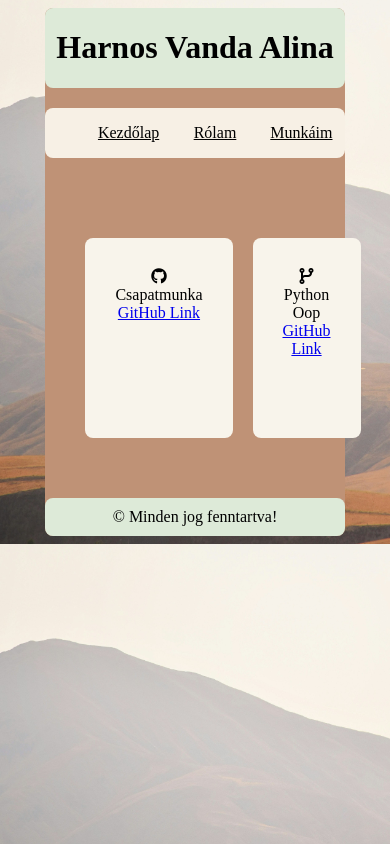
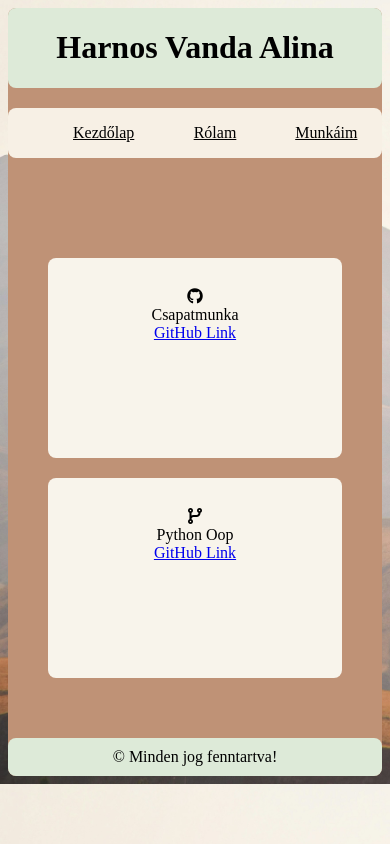
Before and after one commit to harnosvandaalina/portfolio, a plain HTML site: page munkaim.html in a window 390 px wide. Drawn offline with Linux system fonts and the light colour scheme.

Commit message:
mostmar reszponziv :)

```diff
--- a/stilus.css
+++ b/stilus.css
@@ -74,3 +74,24 @@ footer{
     transform: translateY(-5px);
     transition: transform 0.3s ease;
 }
+
+@media screen and (max-width: 700px){
+    main{
+        width: 100%;
+        display: grid;
+        grid-template-columns: 1fr;
+        grid-template-areas:
+        "h"
+        "n"
+        "gr"
+        "f";
+    }
+    nav{
+        display: grid;
+        grid-template-columns: 1fr ;
+    }
+    #grid-container{
+        display: grid;
+        grid-template-columns: 1fr ;
+    }
+}
--- a/stilus2.css
+++ b/stilus2.css
@@ -92,3 +92,26 @@ footer{
     text-decoration: none;
     font-weight: bold;
 }
+@media screen and (max-width: 700px){
+    main{
+        width: 100%;
+        display: grid;
+        grid-template-columns: 1fr;
+        grid-template-areas:
+        "h"
+        "n"
+        "as"
+        "ar"
+        "mc"
+        "f";
+    }
+    nav{
+        display: grid;
+        grid-template-columns: 1fr ;
+
+    }
+    #main-container{
+        display: grid;
+        grid-template-columns: 1fr ;
+    }
+}
```
